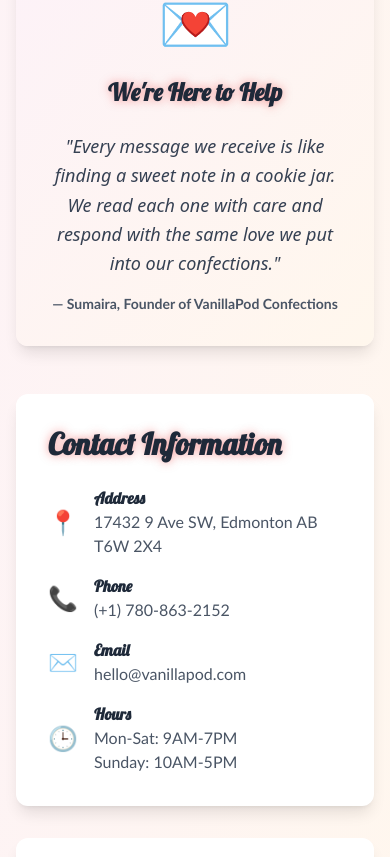
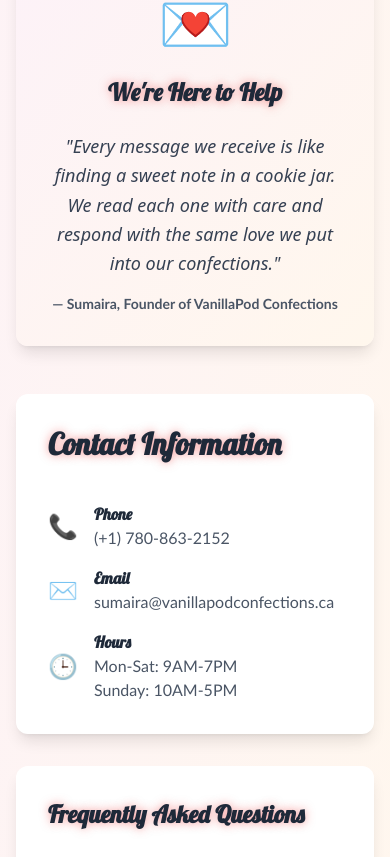
Before and after one commit to Hamza-Athar1/VanillaPodConfections, a React (Vite) app: page /contact in a window 390 px wide. Shown: the part 1140-1997 px from the top of the page. Built offline with nearby package versions, Linux system fonts and the light colour scheme.

Commit message:
Slight more changes

```diff
--- a/src/index.css
+++ b/src/index.css
@@ -19,8 +19,8 @@
 }
 
 nav {
-  backdrop-filter: blur(16px) saturate(180%);
-  -webkit-backdrop-filter: blur(16px) saturate(180%);
+  backdrop-filter: blur(10px) saturate(180%);
+  -webkit-backdrop-filter: blur(10px) saturate(180%);
   background-color: rgba(255, 248, 240, 0.85); /* Warm cream/vanilla */
   border: 1px solid rgba(239, 68, 68, 0.2); /* Subtle red border */
 }
--- a/src/pages/Contact.jsx
+++ b/src/pages/Contact.jsx
@@ -193,33 +193,41 @@
                   Contact Information
                 </h2>
                 <div className="space-y-4">
-                  <div className="flex items-center fade-in delay-500 group transition-all duration-300 hover:scale-105 hover:-translate-y-1">
-                    <div className="text-2xl mr-4 pulse group-hover:scale-125 group-hover:rotate-12 transition-all duration-300">📍</div>
+                  <div className="flex items-center fade-in delay-500 group transition-all duration-300 hover:scale-105 hover:-translate-y-1"></div>
+                  <div className="flex items-center fade-in delay-600 group transition-all duration-300 hover:scale-105 hover:-translate-y-1">
+                    <div className="text-2xl mr-4 pulse group-hover:scale-125 group-hover:rotate-12 transition-all duration-300">
+                      📞
+                    </div>
                     <div>
-                      <h4 className="font-semibold text-gray-800 group-hover:text-red-500 transition-colors duration-300">Address</h4>
+                      <h4 className="font-semibold text-gray-800 group-hover:text-red-500 transition-colors duration-300">
+                        Phone
+                      </h4>
                       <p className="text-gray-600 group-hover:text-gray-700 transition-colors duration-300">
-                        17432 9 Ave SW, Edmonton AB T6W 2X4
+                        (+1) 780-863-2152
                       </p>
                     </div>
                   </div>
-                  <div className="flex items-center fade-in delay-600 group transition-all duration-300 hover:scale-105 hover:-translate-y-1">
-                    <div className="text-2xl mr-4 pulse group-hover:scale-125 group-hover:rotate-12 transition-all duration-300">📞</div>
+                  <div className="flex items-center fade-in delay-700 group transition-all duration-300 hover:scale-105 hover:-translate-y-1">
+                    <div className="text-2xl mr-4 pulse group-hover:scale-125 group-hover:rotate-12 transition-all duration-300">
+                      ✉️
+                    </div>
                     <div>
-                      <h4 className="font-semibold text-gray-800 group-hover:text-red-500 transition-colors duration-300">Phone</h4>
-                      <p className="text-gray-600 group-hover:text-gray-700 transition-colors duration-300">(+1) 780-863-2152</p>
-                    </div>
-                  </div>
-                  <div className="flex items-center fade-in delay-700 group transition-all duration-300 hover:scale-105 hover:-translate-y-1">
-                    <div className="text-2xl mr-4 pulse group-hover:scale-125 group-hover:rotate-12 transition-all duration-300">✉️</div>
-                    <div>
-                      <h4 className="font-semibold text-gray-800 group-hover:text-red-500 transition-colors duration-300">Email</h4>
-                      <p className="text-gray-600 group-hover:text-gray-700 transition-colors duration-300">hello@vanillapod.com</p>
+                      <h4 className="font-semibold text-gray-800 group-hover:text-red-500 transition-colors duration-300">
+                        Email
+                      </h4>
+                      <p className="text-gray-600 group-hover:text-gray-700 transition-colors duration-300">
+                        sumaira@vanillapodconfections.ca
+                      </p>
                     </div>
                   </div>
                   <div className="flex items-center fade-in delay-800 group transition-all duration-300 hover:scale-105 hover:-translate-y-1">
-                    <div className="text-2xl mr-4 pulse group-hover:scale-125 group-hover:rotate-12 transition-all duration-300">🕒</div>
+                    <div className="text-2xl mr-4 pulse group-hover:scale-125 group-hover:rotate-12 transition-all duration-300">
+                      🕒
+                    </div>
                     <div>
-                      <h4 className="font-semibold text-gray-800 group-hover:text-red-500 transition-colors duration-300">Hours</h4>
+                      <h4 className="font-semibold text-gray-800 group-hover:text-red-500 transition-colors duration-300">
+                        Hours
+                      </h4>
                       <p className="text-gray-600 group-hover:text-gray-700 transition-colors duration-300">
                         Mon-Sat: 9AM-7PM
                         <br />
--- a/src/pages/Home.jsx
+++ b/src/pages/Home.jsx
@@ -59,7 +59,7 @@
               </div>
 
               {/* Hero Image Section */}
-              <div className=" hidden flex items-center justify-center lg:justify-end slide-in-right lg:flex">
+              <div className=" hidden items-center justify-center lg:justify-end slide-in-right lg:flex">
                 <div className="bg-white/20 backdrop-blur-sm rounded-2xl p-8 shadow-xl border border-white/30 w-full max-w-md h-96 flex items-center justify-center float hover-glow">
                   {/* Placeholder for image */}
                   <div className="text-center">
@@ -324,7 +324,7 @@
 
             {/* Trust Indicators */}
             <div className="grid md:grid-cols-4 gap-6 mb-12">
-              <div className="text-center bg-white/50 backdrop-blur-sm rounded-xl p-6 fade-in delay-500 group transition-all duration-300 hover:bg-white/70 hover:scale-105 hover:-translate-y-2 hover:shadow-lg">
+              <div className="text-center bg-white/50 backdrop-blur-sm rounded-xl p-6 slide-in-top group transition-all duration-300 hover:bg-white/70 hover:scale-105 hover:-translate-y-2 hover:shadow-lg">
                 <div className="text-3xl mb-2 group-hover:scale-125 group-hover:rotate-12 transition-all duration-300">
                   📦
                 </div>
@@ -335,7 +335,7 @@
                   Orders Delivered
                 </div>
               </div>
-              <div className="text-center bg-white/50 backdrop-blur-sm rounded-xl p-6 fade-in delay-600 group transition-all duration-300 hover:bg-white/70 hover:scale-105 hover:-translate-y-2 hover:shadow-lg">
+              <div className="text-center bg-white/50 backdrop-blur-sm rounded-xl p-6 slide-in-bottom delay-600 group transition-all duration-300 hover:bg-white/70 hover:scale-105 hover:-translate-y-2 hover:shadow-lg">
                 <div className="text-3xl mb-2 group-hover:scale-125 group-hover:rotate-12 transition-all duration-300">
                   😊
                 </div>
@@ -346,7 +346,7 @@
                   Happy Customers
                 </div>
               </div>
-              <div className="text-center bg-white/50 backdrop-blur-sm rounded-xl p-6 fade-in delay-700 group transition-all duration-300 hover:bg-white/70 hover:scale-105 hover:-translate-y-2 hover:shadow-lg">
+              <div className="text-center bg-white/50 backdrop-blur-sm rounded-xl p-6 slide-in-top delay-700 group transition-all duration-300 hover:bg-white/70 hover:scale-105 hover:-translate-y-2 hover:shadow-lg">
                 <div className="text-3xl mb-2 group-hover:scale-125 group-hover:rotate-12 transition-all duration-300">
                   🏅
                 </div>
@@ -357,7 +357,7 @@
                   Average Rating
                 </div>
               </div>
-              <div className="text-center bg-white/50 backdrop-blur-sm rounded-xl p-6 fade-in delay-800 group transition-all duration-300 hover:bg-white/70 hover:scale-105 hover:-translate-y-2 hover:shadow-lg">
+              <div className="text-center bg-white/50 backdrop-blur-sm rounded-xl p-6 slide-in-bottom delay-800 group transition-all duration-300 hover:bg-white/70 hover:scale-105 hover:-translate-y-2 hover:shadow-lg">
                 <div className="text-3xl mb-2 group-hover:scale-125 group-hover:rotate-12 transition-all duration-300">
                   🔄
                 </div>
```
Also changed, not shown: src/pages/About.jsx (+12 -4 lines), src/utils/shopify.js (added), 1 other file (tests, documents, lock files or other folders).
